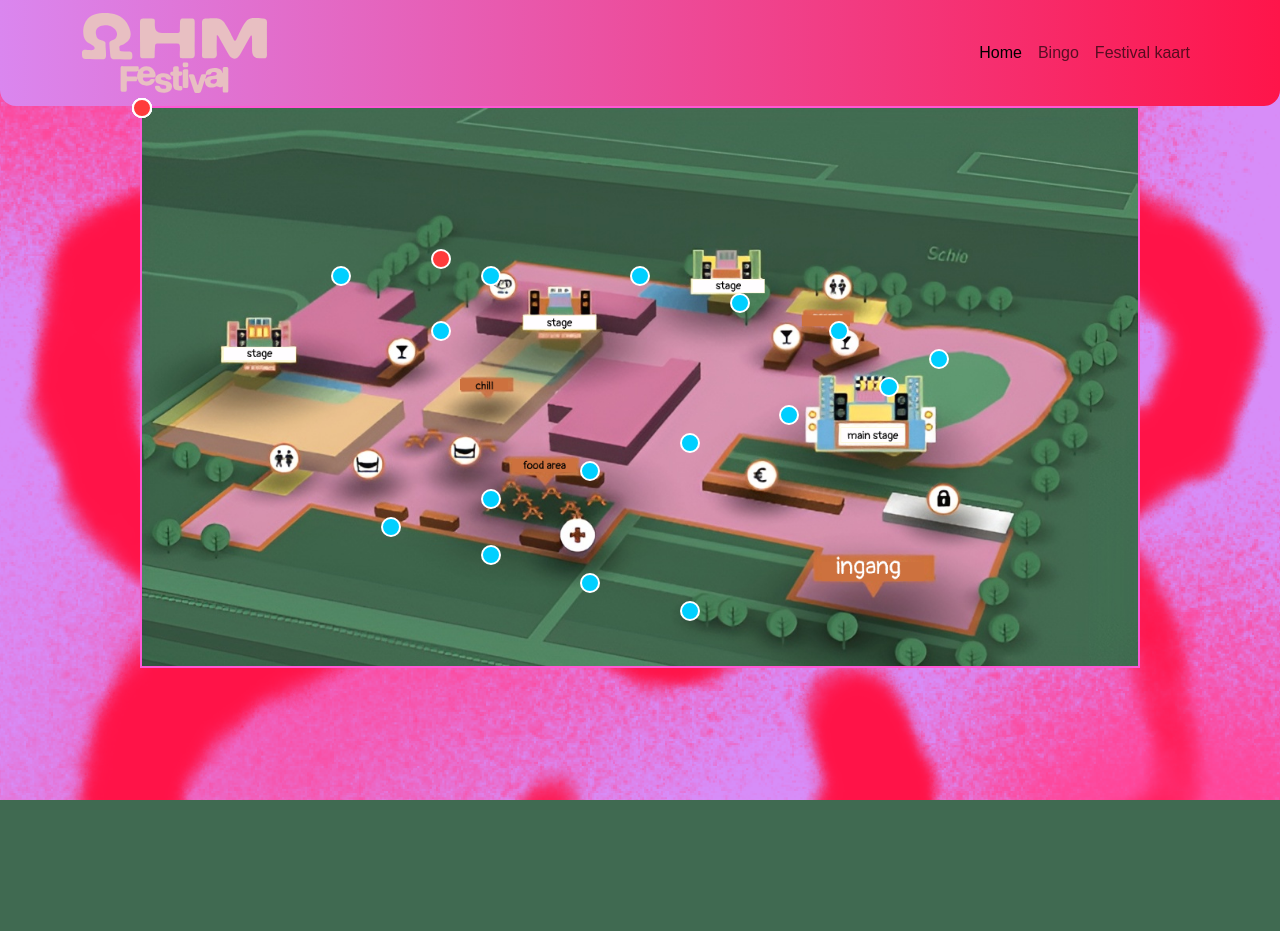
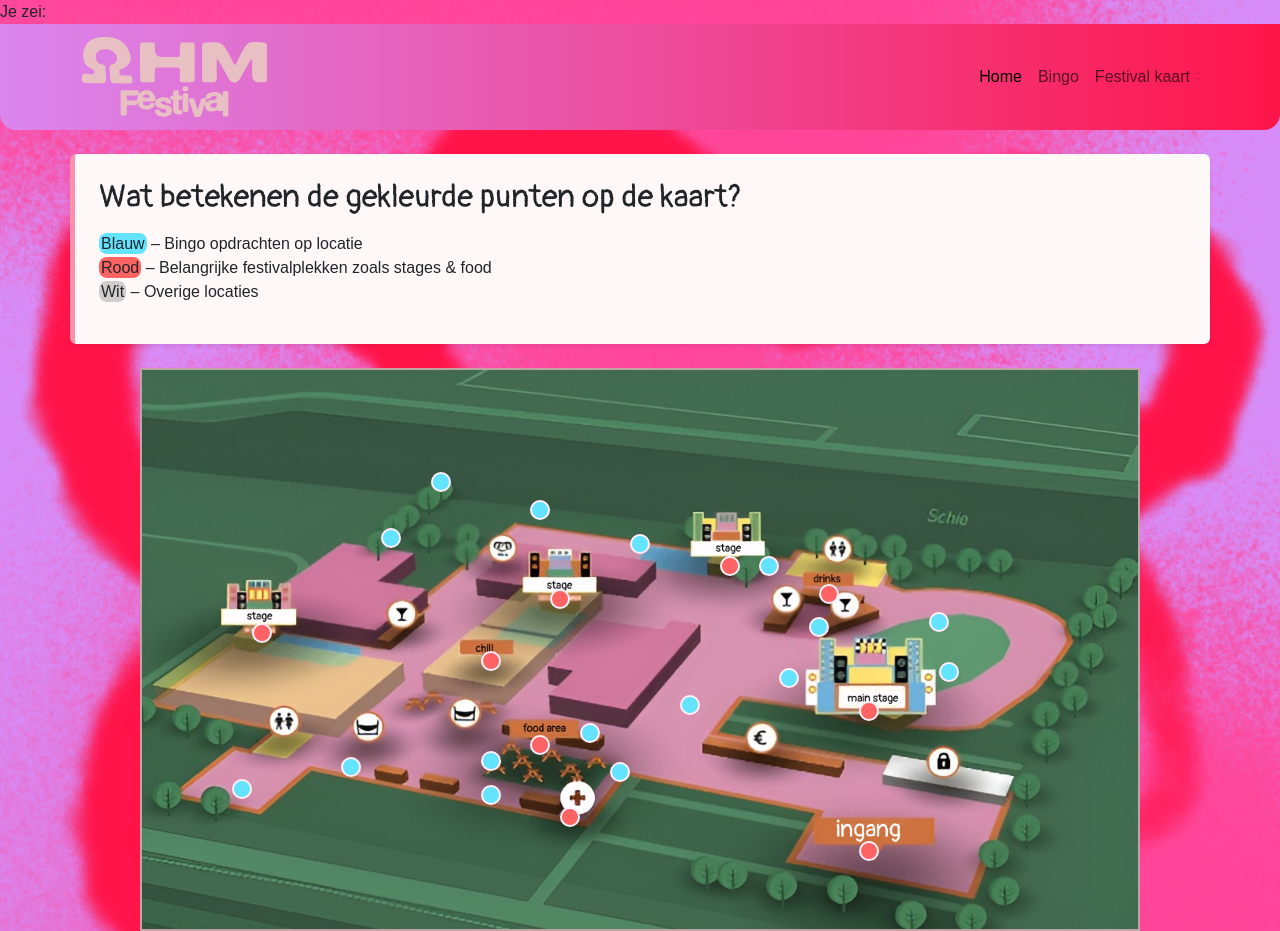
Before and after one commit to JeaV2/TeamRose-Promote-IT, a PHP site: page /kaart in a window 1280 px wide. Before the commit the page ends 800 px from the top, so only its background shows below. Run offline with PHP 8.4, Linux system fonts and the light colour scheme.

Commit message:
css aan gepast, map afgerond, and img veranderd

```diff
--- a/kaart/index.html
+++ b/kaart/index.html
@@ -1,3 +1,4 @@
+Je zei:
 <!doctype html>
 <html lang="en">
 
@@ -38,41 +39,53 @@
                         <a class="nav-link" href="../bingo">Bingo</a>
                     </li>
                     <li class="nav-item">
-                        <a class="nav-link" href="./index.html">Festival kaart</a>
+                        <a class="nav-link" href="./">Festival kaart</a>
                     </li>
                 </ul>
             </div>
         </div>
     </nav>
+    <section class="map-info container my-4 p-4 rounded shadow-sm">
+  <h2 class="mb-3" style="font-family: 'Pangolin', cursive;">Wat betekenen de gekleurde punten op de kaart?</h2>
+  <ul class="list-unstyled">
+    <li><span id="blue">Blauw</span> – Bingo opdrachten op locatie</li>
+    <li><span id="red">Rood</span> – Belangrijke festivalplekken zoals stages & food</li>
+    <li><span id="White">Wit</span> – Overige locaties</li>
+  </ul>
+</section>
+
     <div class="map-container">
-
-  <div class="marker blue" style="top: 30%; left: 20%;" tabindex="0"></div><div class="popup" style="top: 30%; left: 20%;">Task 1 / a heart to start</div>
-  <div class="marker blue" style="top: 40%; left: 30%;" tabindex="0"></div><div class="popup" style="top: 40%; left: 30%;">Task 2</div>
-  <div class="marker blue" style="top: 30%; left: 35%;" tabindex="0"></div><div class="popup" style="top: 30%; left: 35%;">Task 3</div>
-  <div class="marker blue" style="top: 30%; left: 50%;" tabindex="0"></div><div class="popup" style="top: 30%; left: 50%;">Task 4</div>
-  <div class="marker blue" style="top: 35%; left: 60%;" tabindex="0"></div><div class="popup" style="top: 35%; left: 60%;">Task 5</div>
-  <div class="marker blue" style="top: 40%; left: 70%;" tabindex="0"></div><div class="popup" style="top: 40%; left: 70%;">Task 6</div>
-  <div class="marker blue" style="top: 45%; left: 80%;" tabindex="0"></div><div class="popup" style="top: 45%; left: 80%;">Task 7</div>
-  <div class="marker blue" style="top: 50%; left: 75%;" tabindex="0"></div><div class="popup" style="top: 50%; left: 75%;">Task 8</div>
-  <div class="marker blue" style="top: 55%; left: 65%;" tabindex="0"></div><div class="popup" style="top: 55%; left: 65%;">Task 9</div>
-  <div class="marker blue" style="top: 60%; left: 55%;" tabindex="0"></div><div class="popup" style="top: 60%; left: 55%;">Task 10</div>
-  <div class="marker blue" style="top: 65%; left: 45%;" tabindex="0"></div><div class="popup" style="top: 65%; left: 45%;">Task 11</div>
-  <div class="marker blue" style="top: 70%; left: 35%;" tabindex="0"></div><div class="popup" style="top: 70%; left: 35%;">Task 12</div>
-  <div class="marker blue" style="top: 75%; left: 25%;" tabindex="0"></div><div class="popup" style="top: 75%; left: 25%;">Task 13</div>
-  <div class="marker blue" style="top: 80%; left: 35%;" tabindex="0"></div><div class="popup" style="top: 80%; left: 35%;">Task 14</div>
-  <div class="marker blue" style="top: 85%; left: 45%;" tabindex="0"></div><div class="popup" style="top: 85%; left: 45%;">Task 15</div>
-  <div class="marker blue" style="top: 90%; left: 55%;" tabindex="0"></div><div class="popup" style="top: 90%; left: 55%;">Task 16</div>
+        <div class="marker blue" style="top: 30%; left: 25%;" tabindex="0"></div><div class="popup" style="top: 30%; left: 25%;">Bingo 1: Licht en schaduw spelen hier samen.</div>
+        <div class="marker blue" style="top: 20%; left: 30%;" tabindex="0"></div><div class="popup" style="top: 20%; left: 30%;">Bingo 2: Tijd om je creatief uit te leven met kleuren.</div>
+        <div class="marker blue" style="top: 25%; left: 40%;" tabindex="0"></div><div class="popup" style="top: 25%; left: 40%;">Bingo 3: Petje op? Misschien wel. Misschien niet.</div>
+        <div class="marker blue" style="top: 31%; left: 50%;" tabindex="0"></div><div class="popup" style="top: 31%; left: 50%;">Bingo 4: Iets glinstert hier, maar wat?</div>
+        <div class="marker blue" style="top: 35%; left: 63%;" tabindex="0"></div><div class="popup" style="top: 35%; left: 63%;">Bingo 5: Beeld je eens in… letterlijk.</div>
+        <div class="marker blue" style="top: 46%; left: 68%;" tabindex="0"></div><div class="popup" style="top: 46%; left: 68%;">Bingo 6: Vlagvertoon met een missie.</div>
+        <div class="marker blue" style="top: 45%; left: 80%;" tabindex="0"></div><div class="popup" style="top: 45%; left: 80%;">Bingo 7: Even helemaal zen… of toch niet?</div>
+        <div class="marker blue" style="top: 54%; left: 81%;" tabindex="0"></div><div class="popup" style="top: 54%; left: 81%;">Bingo 8: Hoe sociaal ben jij vandaag?</div>
+        <div class="marker blue" style="top: 55%; left: 65%;" tabindex="0"></div><div class="popup" style="top: 55%; left: 65%;">Bingo 9: Tijd voor een snackmoment… met een twist.</div>
+        <div class="marker blue" style="top: 60%; left: 55%;" tabindex="0"></div><div class="popup" style="top: 60%; left: 55%;">Bingo 10: Rood speelt een hoofdrol, maar waarom?</div>
+        <div class="marker blue" style="top: 65%; left: 45%;" tabindex="0"></div><div class="popup" style="top: 65%; left: 45%;">Bingo 11: Zoek het meest opvallende op het terrein.</div>
+        <div class="marker blue" style="top: 70%; left: 35%;" tabindex="0"></div><div class="popup" style="top: 70%; left: 35%;">Bingo 12: Laat je inner rockster los.</div>
+        <div class="marker blue" style="top: 71%; left: 21%;" tabindex="0"></div><div class="popup" style="top: 71%; left: 21%;">Bingo 13: Help! Of nou ja... misschien ook niet.</div>
+        <div class="marker blue" style="top: 76%; left: 35%;" tabindex="0"></div><div class="popup" style="top: 76%; left: 35%;">Bingo 14: Ga undercover op een onverwachte manier.</div>
+        <div class="marker blue" style="top: 72%; left: 48%;" tabindex="0"></div><div class="popup" style="top: 72%; left: 48%;">Bingo 15: Voetjes van de vloer, maar hoe precies?</div>
+        <div class="marker blue" style="top: 75%; left: 10%;" tabindex="0"></div><div class="popup" style="top: 75%; left: 10%;">Bingo 16: Spot iets brillants... letterlijk!</div>
 
 
-  <div class="marker red" style="top: 27%; left: 30%;" tabindex="0"></div><div class="popup" style="top: 27%; left: 30%;">bomen stuk</div>
-  <div class="marker red" style="top: %; left: %;" tabindex="0"></div><div class="popup" style="top: %; left: %;">stage 4</div>
-  <div class="marker red" style="top: %; left: %;" tabindex="0"></div><div class="popup" style="top: %; left: %;">stage 3</div>
-  <div class="marker red" style="top: %; left: %;" tabindex="0"></div><div class="popup" style="top: %; left: %;">stage 2</div>
-  <div class="marker red" style="top: %; left: %;" tabindex="0"></div><div class="popup" style="top: %; left: %;">main stage</div>
-  <div class="marker red" style="top: %; left: %;" tabindex="0"></div><div class="popup" style="top: %; left: %;">Food Zone</div>
-  <div class="marker red" style="top: %; left: %;" tabindex="0"></div><div class="popup" style="top: %; left: %;">Food zone</div>
-  <div class="marker red" style="top: %; left: %;" tabindex="0"></div><div class="popup" style="top: %; left: %;">alcohol zone</div>
+        <div class="marker red" style="top: 47%; left: 12%;" tabindex="0"></div><div class="popup" style="top: 47%; left: 12%;">Stage 1</div>
+        <div class="marker red" style="top: 41%; left: 42%;" tabindex="0"></div><div class="popup" style="top: 41%; left: 42%;">Stage 2</div>
+        <div class="marker red" style="top: 35%; left: 59%;" tabindex="0"></div><div class="popup" style="top: 35%; left: 59%;">Stage 3</div>
+        <div class="marker red" style="top: 52%; left: 35%;" tabindex="0"></div><div class="popup" style="top: 52%; left: 35%;">Chill Zone</div>
+        <div class="marker red" style="top: 67%; left: 40%;" tabindex="0"></div><div class="popup" style="top: 67%; left: 40%;">Food Area</div>
+        <div class="marker red" style="top: 86%; left: 73%;" tabindex="0"></div><div class="popup" style="top: 86%; left: 73%;">Ingang</div>
+        <div class="marker red" style="top: 61%; left: 73%;" tabindex="0"></div><div class="popup" style="top: 61%; left: 73%;">Main stage</div>
+        <div class="marker red" style="top: 40%; left: 69%;" tabindex="0"></div><div class="popup" style="top: 40%; left: 69%;">Drink Area</div>
+        <div class="marker red" style="top: 80%; left: 43%;" tabindex="0"></div><div class="popup" style="top: 80%; left: 43%;">EHBO</div>
+
 </div>
+
+
 
 
 </body>
--- a/kaart/style.css
+++ b/kaart/style.css
@@ -1,7 +1,6 @@
     body {
       margin: 0;
       font-family: sans-serif;
-      background: url(../content/img/ohm-body-background.png);
     }
 
     .map-container {
@@ -9,18 +8,18 @@
       width: 100%;
       max-width: 1000px;
       margin: 0 auto;
-      background-image: url('../content/img/festival-map.png');
+      background-image: url('/content/img/festival-map.png');
       background-size: cover;
       background-position: center;
       aspect-ratio: 16/9;
-      border: 2px solid #ff58d5;
+      border: 2px solid #bea4a4;
     }
 
     .marker {
       position: absolute;
       width: 20px;
       height: 20px;
-      border: 2px solid white;
+      border: 2px solid rgb(255, 239, 252);
       border-radius: 50%;
       cursor: pointer;
       transform: translate(-50%, -50%);
@@ -28,22 +27,47 @@
     }
 
     .marker.blue {
-      background-color: #00cfff;
+      background-color: #64e3ff;
     }
 
     .marker.red {
-      background-color: #ff3b3b;
+      background-color: #ff6363;
     }
 
+    .map-info {
+  background-color: #fff8f8;
+  border-left: 5px solid #ff8fab;
+  }
+#blue {
+  background-color: #64e3ff;
+  border-radius: 8px;
+  padding: 2px;
+  max-width: 400px;
+  margin: 20px auto;
+}
+#red {
+  background-color: #ff6363;
+  border-radius: 8px;
+  padding: 2px;
+  max-width: 400px;
+  margin: 20px auto;
+}
+#white {
+  background-color: #d2cdcd;
+  border-radius: 8px;
+  padding: 2px;
+  max-width: 400px;
+  margin: 20px auto;
+}
     .popup {
       position: absolute;
       top: 25px;
       left: 50%;
       transform: translateX(-50%);
-      background: rgb(255, 218, 245);
+      background: rgb(255, 230, 230);
       padding: 6px 10px;
       border-radius: 6px;
-      box-shadow: 0 2px 6px rgba(0, 0, 0, 0.2);
+      box-shadow: 0 2px 6px rgba(0,0,0,0.2);
       white-space: nowrap;
       opacity: 0;
       pointer-events: none;
```
Also changed, not shown: content/img/festival-map.png.
